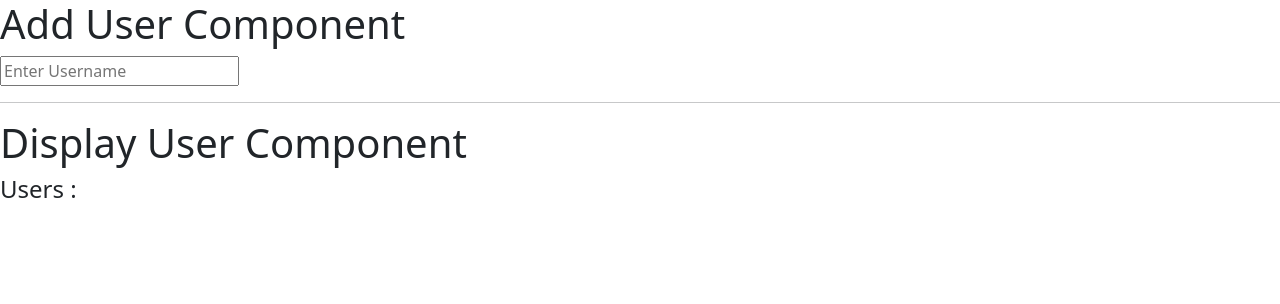
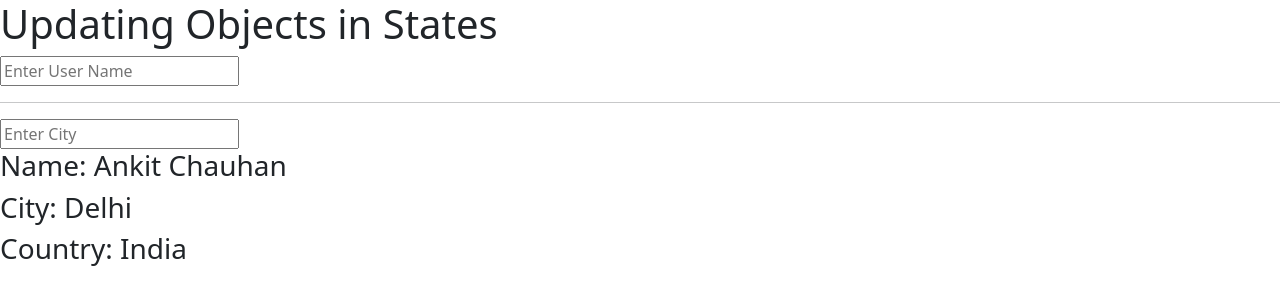
Before and after one commit to whoankitchauhan/learningReact, a React (Vite) app in the folder react1/: page / in a window 1280 px wide. Shown: the top 304 px of the page. Built offline with nearby package versions, Linux system fonts and the light colour scheme.

Commit message:
Updating Objects in States

```diff
--- a/react1/src/AddUser.jsx
+++ /dev/null
@@ -1,15 +0,0 @@
-
-function AddUser({setUser}) {
-  return (
-    <div>
-      <h1>Add User Component</h1>
-      <input
-        onChange={(event) => setUser(event.target.value)}
-        type="text"
-        placeholder="Enter Username"
-      />
-    </div>
-  );
-}
-
-export default AddUser;
--- a/react1/src/App.jsx
+++ b/react1/src/App.jsx
@@ -1,16 +1,46 @@
 import { useState } from "react";
 
-import AddUser from "./addUser";
-import DisplayUser from "./displayUser";
+function App() {
+  const [data, setData] = useState({
+    name: "Ankit Chauhan",
+    address: {
+      city: "Delhi",
+      country: "India",
+    },
+  });
+  const handleName = (inputName) => {
+    setData((prevData) => ({
+      ...prevData,
+      name: inputName,
+    }));
+  };
 
-function App() {
-  const [user, setUser] = useState();
-
+  const handleCity = (inputCity) => {
+    setData((prevData) => ({
+      ...prevData,
+      address: {
+        ...prevData.address,
+        city: inputCity,
+      },
+    }));
+  };
   return (
     <div>
-      <AddUser setUser={setUser}/>
+      <h1>Updating Objects in States</h1>
+      <input
+        type="text"
+        onChange={(event) => handleName(event.target.value)}
+        placeholder="Enter User Name"
+      />
       <hr />
-      <DisplayUser user={user}/>
+      <input
+        type="text"
+        onChange={(event) => handleCity(event.target.value)}
+        placeholder="Enter City"
+      />
+      <h3>Name: {data.name}</h3>
+      <h3>City: {data.address.city}</h3>
+      <h3>Country: {data.address.country}</h3>
     </div>
   );
 }
--- a/react1/src/DisplayUser.jsx
+++ /dev/null
@@ -1,10 +0,0 @@
-function DisplayUser({ user }) {
-  return (
-    <div>
-      <h1>Display User Component</h1>
-      <h4>Users : {user}</h4>
-    </div>
-  );
-}
-
-export default DisplayUser;
```
